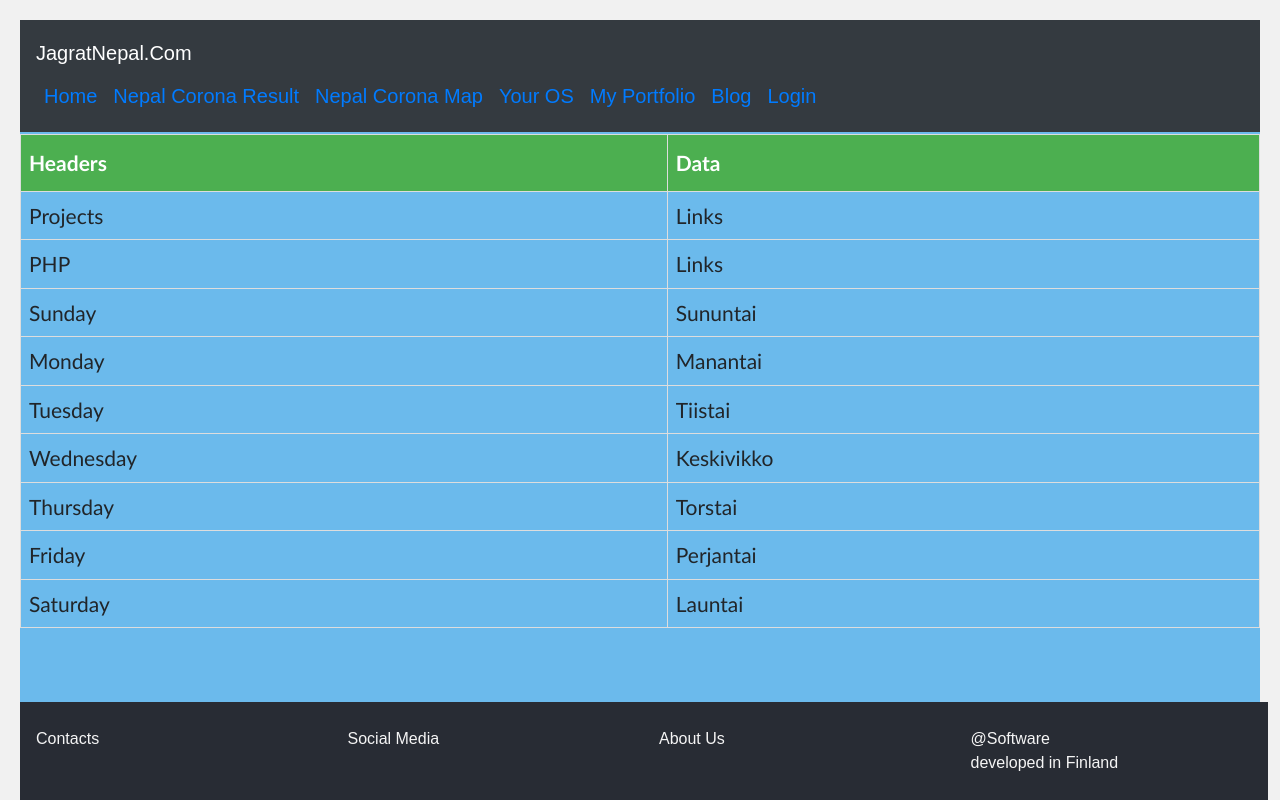
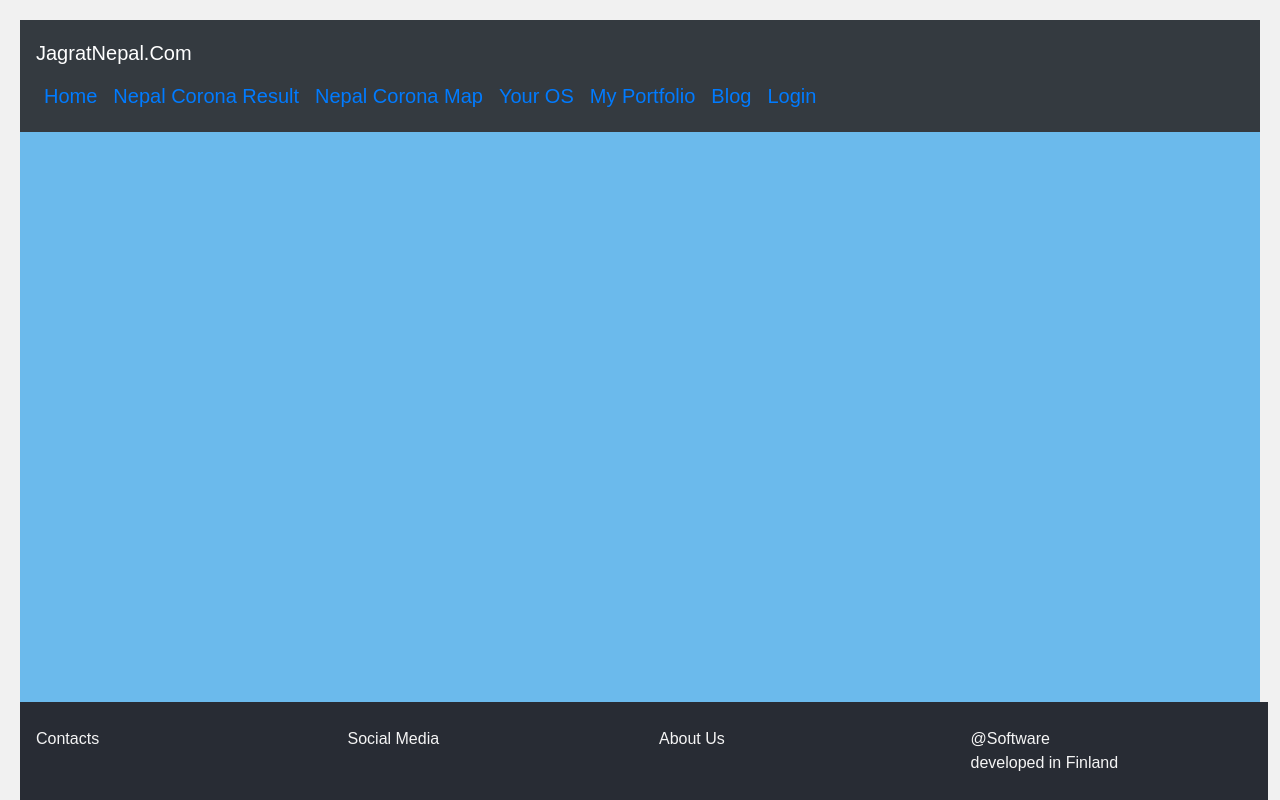
Before and after one commit to SannatKumar/transparency-nepal, a React (Create React App) app: page / in a window 1280 px wide. Built offline with nearby package versions, Linux system fonts and the light colour scheme.

Commit message:
Old content removed for the new content

```diff
--- a/src/App.js
+++ b/src/App.js
@@ -1,57 +1,44 @@
-import React from "react";
+import React,{Component} from "react";
 
-
-class App extends React.Component {
+class App extends Component {
     render() {
         return (
-      <div className = "Main">
+        < div className = "Main" >
           <div className="CoronaResult">
-            <table className = "table table-striped" id="coronaresultdisplay" aria-labelledby="tabelLabel">
-                <tr>
-                  <th>Headers</th>
-                  <th>Data</th>
-                </tr>
-                <tr>
-                  <td>Projects</td>
-                  <td>Links</td>
-                </tr>
-                <tr>
-                  <td>PHP</td>
-                  <td>Links</td>
-                </tr>
-                <tr>
-                  <td>Sunday</td>
-                  <td>Sununtai</td>
-                </tr>
-                <tr>
-                  <td>Monday</td>
-                  <td>Manantai</td>
-                </tr>
-                <tr>
-                  <td>Tuesday</td>
-                  <td>Tiistai</td>
-                </tr>
-                <tr>
-                  <td>Wednesday</td>
-                  <td>Keskivikko</td>
-                </tr>
-                <tr>
-                  <td>Thursday</td>
-                  <td>Torstai</td>
-                </tr>
-                <tr>
-                  <td>Friday</td>
-                  <td>Perjantai</td>
-                </tr>
-                <tr>
-                  <td>Saturday</td>
-                  <td>Launtai</td>
-                </tr>
-              </table>
+            <div class="container">
+
+             <div id="navbar-collapse" class="navbar-collapse collapse">
+                            <div class="region region-navigation-collapsible">
+                                <nav role="navigation" aria-labelledby="block-blogstheme-main-menu-menu"
+                                    id="block-blogstheme-main-menu">
+                                    <h2 class="sr-only" id="block-blogstheme-main-menu-menu">Main navigation</h2>
+
+                                    <ul class="menu menu--main nav navbar-nav">
+                                        <li class="first">
+                                            <a href="/" data-drupal-link-system-path="&lt;front&gt;">Home</a>
+                                        </li>
+                                        <li>
+                                            <a href="/blogs" data-drupal-link-system-path="blogs">All Blogs</a>
+                                        </li>
+                                        <li>
+                                            <a href="/topics" data-drupal-link-system-path="topics">Topics</a>
+                                        </li>
+                                        <li>
+                                            <a href="/contact-us" data-drupal-link-system-path="contact/main_contact_us">Contact</a>
+                                        </li>
+                                        <li class="last">
+                                            <a href="/search" data-drupal-link-system-path="search">Search</a>
+                                        </li>
+                                    </ul>
+
+                                </nav>
                                 </div>
                                 </div>
-    );
+                                </div>
+                                </div>
+                                </div>
+
+                                      )
 }
 }
-
                                       export default App;
```
Lines whose indentation alone changed are shown as unchanged.
